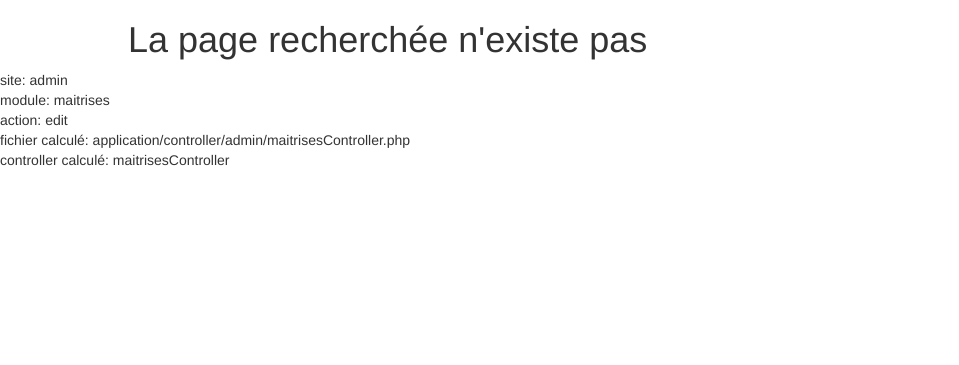
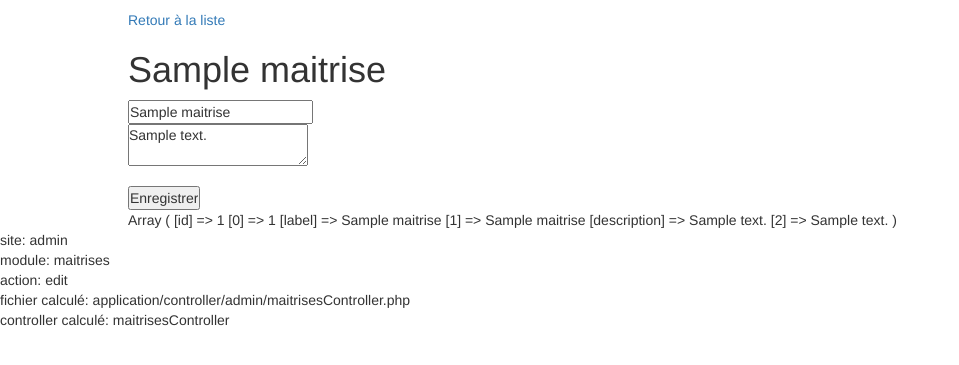
Before and after one commit to Patatozor/roling, a PHP site: page /roling/admin/maitrises/edit?id=1 in a window 1280 px wide. Shown: the part 20-385 px from the top of the page, without its empty margins (0-959 px from the left). Run offline with PHP 8.4, Linux system fonts and the light colour scheme; tables that the repository leaves empty or names only in its code hold one stand-in row (values such as "Sample post"); some libraries are stand-ins or nearby versions.

Commit message:
home ajout lien maitrises, add/edit

```diff
--- a/application/view/admin/home/home.php
+++ b/application/view/admin/home/home.php
@@ -1,6 +1,7 @@
 <h1>Bienvenue sur le site roling</h1>
 
 <a href="<?php echo HOST_ADMIN ?>voies/list">Voies</a><br/>
+<a href="<?php echo HOST_ADMIN ?>maitrises/list">Maitrises</a><br/>
 <a href="<?php echo HOST_ADMIN ?>skills/list">Skills</a><br/>
 <a href="<?php echo HOST_ADMIN ?>spells/list">Sorts</a><br/>
 <a href="<?php echo HOST_ADMIN ?>char/list">Personnages</a><br/>
--- a/application/view/admin/maitrises/add.php
+++ b/application/view/admin/maitrises/add.php
@@ -3,7 +3,7 @@
 <form action="<?php echo HOST ?>admin/maitrises/save" method="POST">
 	<div>
 		<input name="label" id="label" type="text" placeholder="Nom" /><br/>
-		<textarea name="description" id="description">Description de la maitrise</textarea>
+		<textarea name="description" id="description" placeholder="Description de la maitrise"></textarea>
 	</div>
 	<input type="submit" value="Enregistrer" />
 </form>
--- /dev/null
+++ b/application/view/admin/maitrises/edit.php
@@ -0,0 +1,12 @@
+<a href="<?php echo HOST ?>admin/maitrises/list">Retour à la liste</a>
+<h1><?php echo $this->_data['label']; ?></h1>
+
+<form action="<?php echo HOST ?>admin/maitrises/save" method="POST">
+	<div>
+		<input name="label" id="label" type="text" placeholder="Nom" value="<?php echo $this->_data['label']; ?>" /><br/>
+		<textarea name="description" id="description"><?php echo $this->_data['description']; ?></textarea><br /><br/>
+	</div>
+	<input type="submit" value="Enregistrer" />
+</form>
+
+<?php print_r($this->_data); ?>
```
